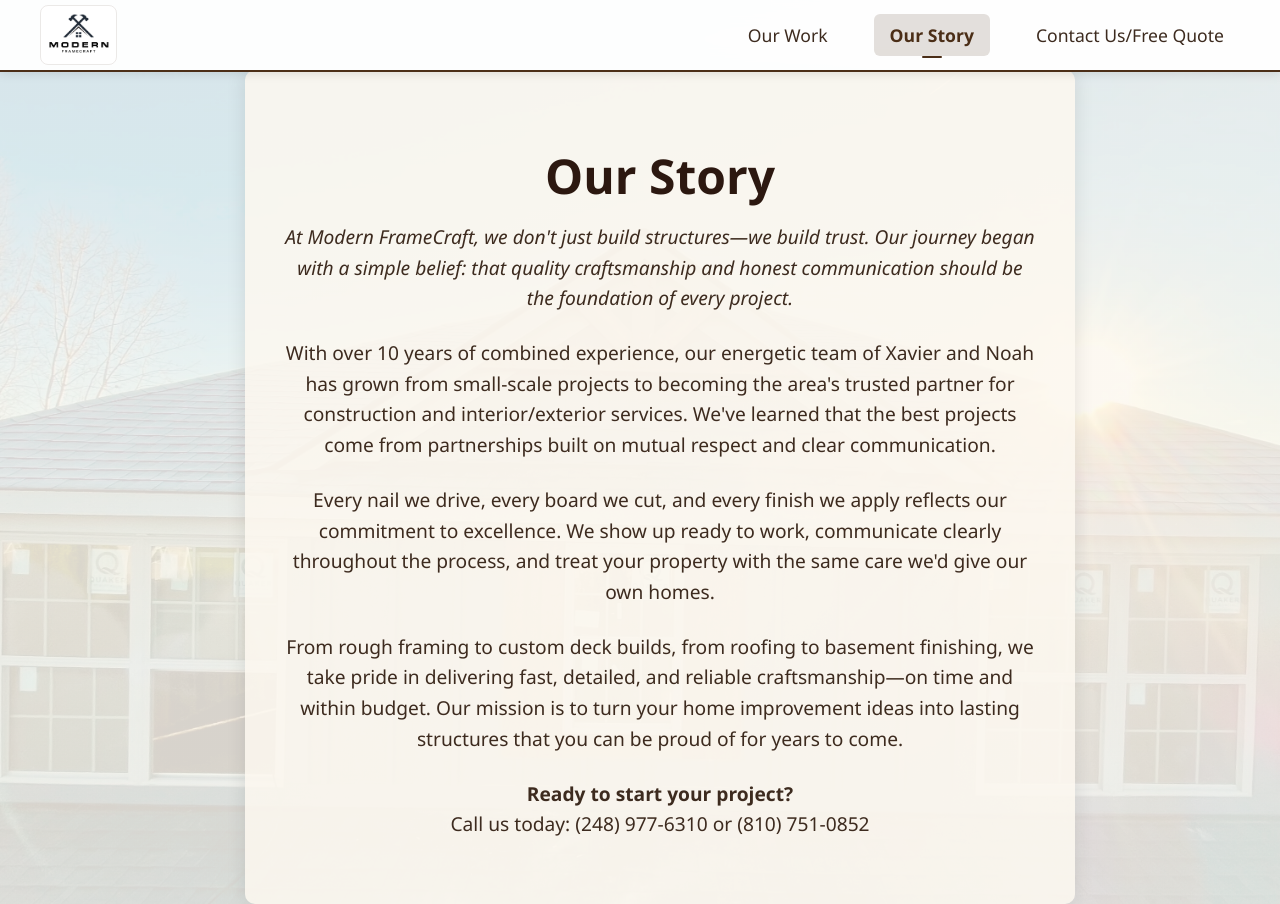
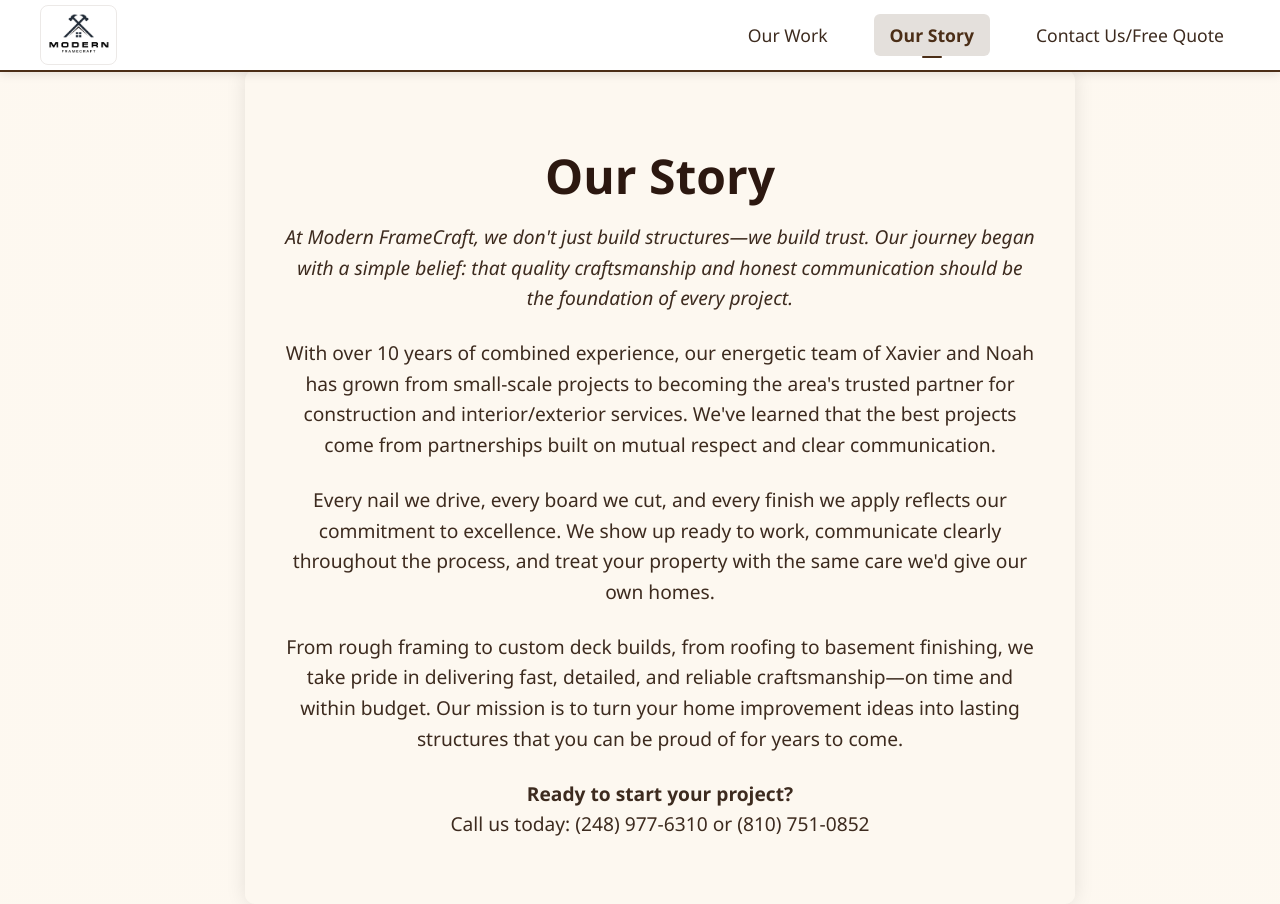
Before and after one commit to noahmeduvsky/2x6-and-Sticks-Website, a React (Vite) app in the folder 2x6-frontend/: page /our-story in a window 1280 px wide. Built offline with nearby package versions, Linux system fonts and the light colour scheme.

Commit message:
Continuing netlify deployment fixes

```diff
--- a/2x6-frontend/src/App.css
+++ b/2x6-frontend/src/App.css
@@ -3,7 +3,7 @@ body {
   font-family: 'Segoe UI', Tahoma, Geneva, Verdana, sans-serif;
   background:
     linear-gradient(rgba(253, 248, 240, 0.85), rgba(253, 248, 240, 0.85)),
-    url('/background.jpeg') center/cover no-repeat;
+    #fdf8f0;
   color: #3d2b1f;
   display: flex;
   justify-content: center;
```
Also changed, not shown: 2x6-frontend/src/assets/background.jpeg (added).
